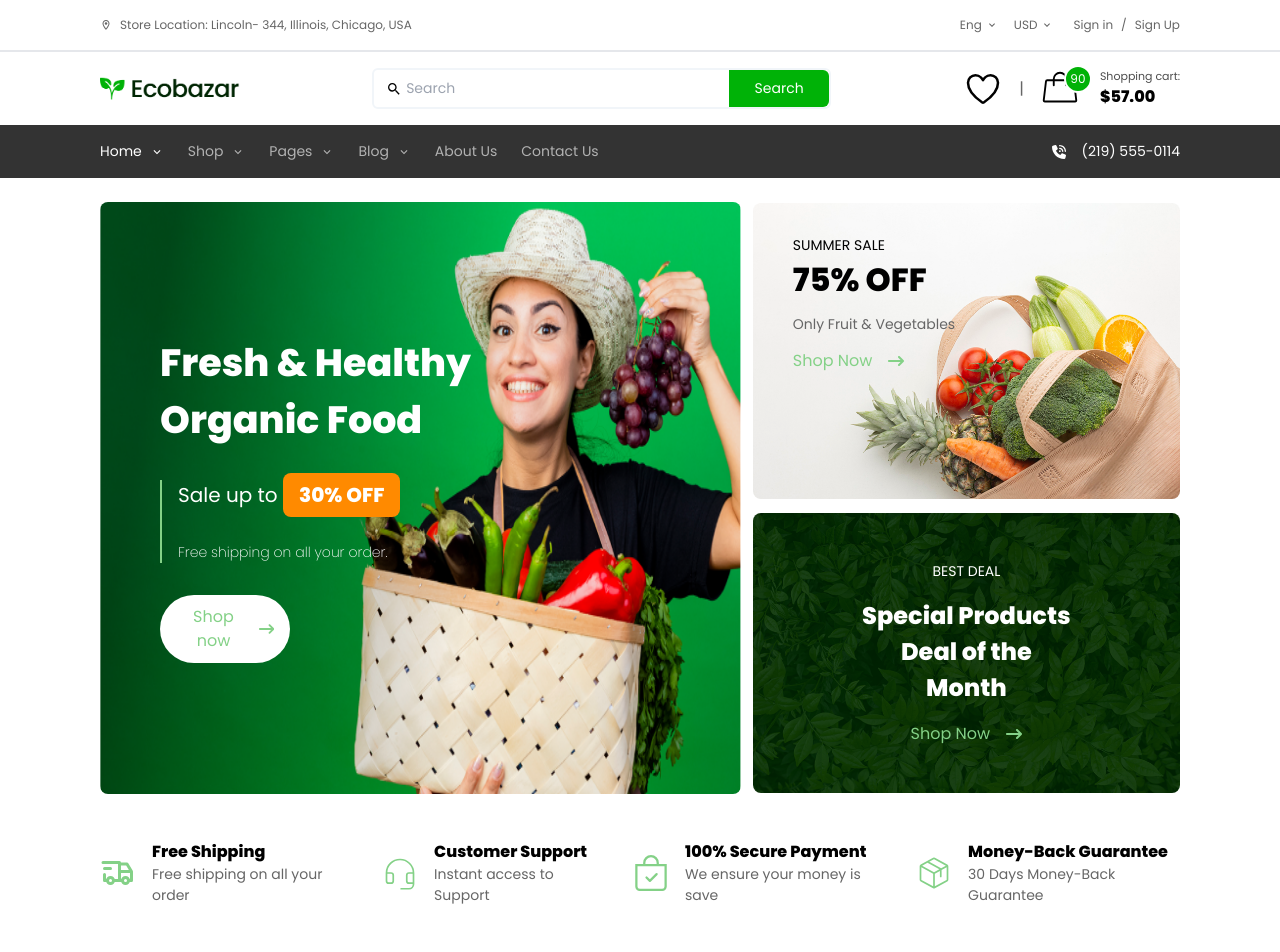
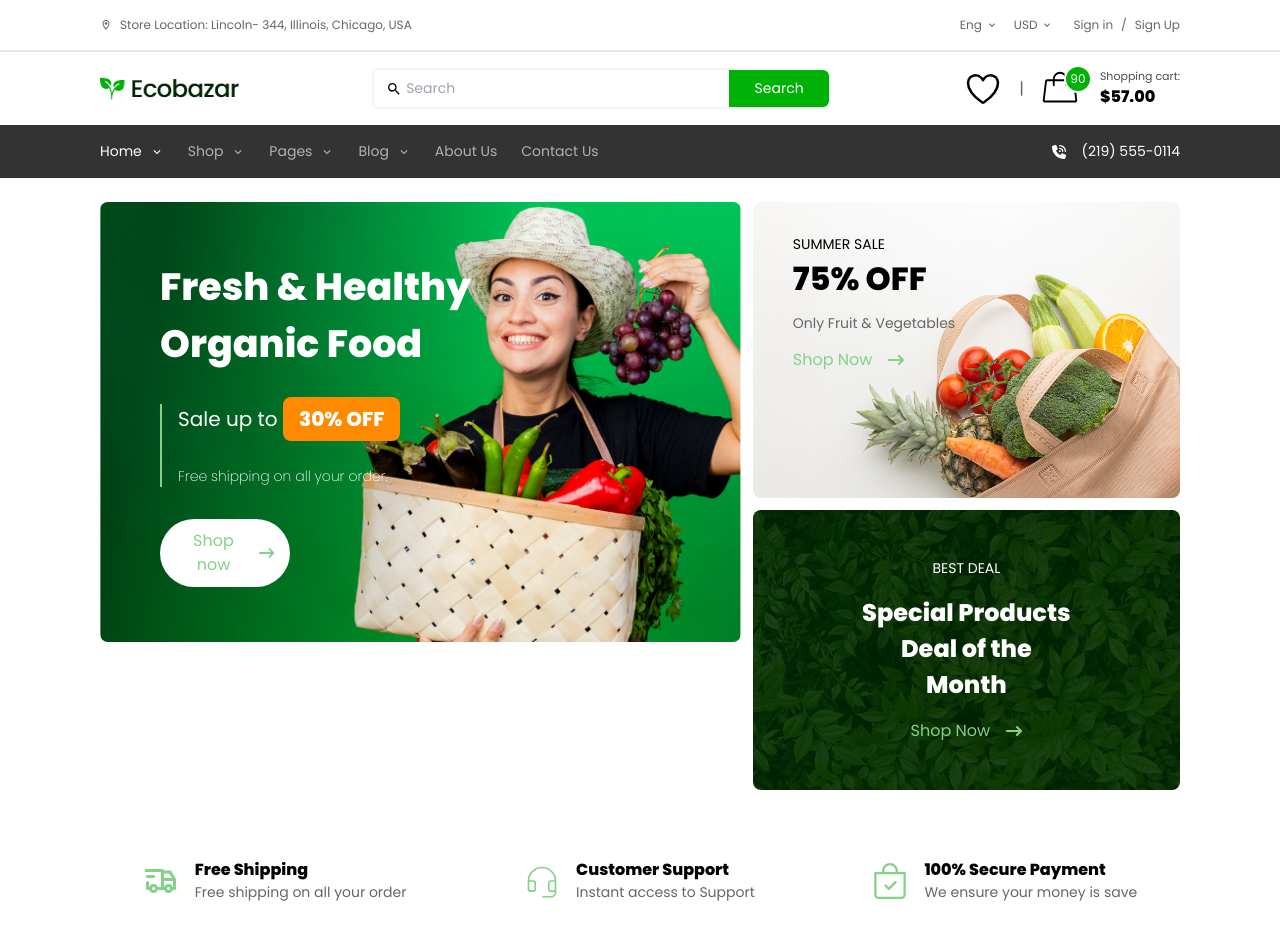
Before and after one commit to KodeNinj/Ecobazar, a Next.js app: page / in a window 1280 px wide. Shown: the top 952 px of the page. Built offline with nearby package versions, Linux system fonts and the light colour scheme.

Commit message:
updated the responsieness of the hero

```diff
--- a/src/app/page.tsx
+++ b/src/app/page.tsx
@@ -4,9 +4,9 @@ import React from "react";
 import Data from "@/Data";
 const page = () => {
 	return (
-		<div className="w-full">
+		<div className="w-full min-h-[100vh]">
 			<Hero />
-			<ValuesPanel  />
+			<ValuesPanel />
 		</div>
 	);
 };
--- a/src/components/Hero/index.tsx
+++ b/src/components/Hero/index.tsx
@@ -5,12 +5,13 @@ import bg1 from "../../Assets/bg2.png";
 import bg2 from "../../Assets/bg3.png";
 import { FaArrowRightLong } from "react-icons/fa6";
 import NavBar from "../NavBar";
+import ValuesPanel from "../ValuesPanel";
 
 const Hero = () => {
 	return (
-		<div className="w-full h-screen">
+		<div className="w-full PB-[40px] block">
 			<NavBar />
-			<div className="heroImg flex lg:flex-row flex-col h-[80vh] lg:px-[100px]  lg:py-[24px] lg:gap-3">
+			<div className="heroImg flex lg:flex-row flex-col min-h-[80vh] lg:px-[100px]  lg:py-[24px] lg:gap-3">
 				<div className="left lg:w-[60vw]  h-full relative">
 					<Image
 						src={bg}
@@ -38,6 +39,7 @@ const Hero = () => {
 						</button>
 					</div>
 				</div>
+				{/* End of the left hero box */}
 				<div className="right lg:w-[40vw]  w-full gap-3 h-full flex  flex-col  justify-around">
 					{/* Summer sales - second box */}
 					<div className="summer relative">
@@ -46,7 +48,7 @@ const Hero = () => {
 							alt="hero img 1"
 							className="h-[37vh] w-full object-cover  lg:rounded-lg "
 						/>
-						<div className="text absolute lg:left-[16px] z-10 top-[32px] px-[24px] ">
+						<div className="text absolute lg:left-[16px] z-1 top-[32px] px-[24px] ">
 							<p className="md:text-[14px] text-[10px]">SUMMER SALE</p>
 							<h3 className="md:text-[32px] text-[24px] font-bold mb-[10px]">
 								75% OFF
@@ -70,7 +72,7 @@ const Hero = () => {
 						<Image
 							src={bg2}
 							alt="hero img 1"
-							className="h-[35vh] w-full object-cover lg:rounded-lg"
+							className="h-[35vh] w-full object-cover lg:rounded-lg "
 						/>
 						<div className="text absolute z-10 top-0 text-white flex flex-col items-center justify-center h-full w-full">
 							<p className="lg:text-[14px] md:text-[12px] text-[10px] ">
--- a/src/components/ValuesPanel/index.tsx
+++ b/src/components/ValuesPanel/index.tsx
@@ -5,8 +5,8 @@ import { BsBagCheck } from "react-icons/bs";
 
 const ValuesPanel = () => {
 	return (
-		<section className="flex justify-around gap-[32px] items-center px-[100px] py-[40px]">
-			<div className="box flex items-center gap-[16px] ">
+		<section className="flex md:justify-around justify-between gap-[32px] items-center lg:px-[100px] md:px-[40px] px-[20px]  py-[40px] flex-wrap ">
+			<div className="box mb-[20px] flex items-center gap-[16px] ">
 				<div className="icon">
 					<TbTruckDelivery
 						size={36}
@@ -20,7 +20,7 @@ const ValuesPanel = () => {
 					</p>
 				</div>
 			</div>
-			<div className="box flex items-center gap-[16px] ">
+			<div className="box mb-[20px] flex items-center gap-[16px] ">
 				<div className="icon">
 					<PiHeadsetLight
 						size={36}
@@ -34,7 +34,7 @@ const ValuesPanel = () => {
 					</p>
 				</div>
 			</div>
-			<div className="box flex items-center gap-[16px] ">
+			<div className="box mb-[20px] flex items-center gap-[16px] ">
 				<div className="icon">
 					<BsBagCheck
 						size={36}
@@ -48,7 +48,7 @@ const ValuesPanel = () => {
 					</p>
 				</div>
 			</div>
-			<div className="box flex items-center gap-[16px] ">
+			<div className="box mb-[20px] flex items-center gap-[16px] ">
 				<div className="icon">
 					<PiPackageLight
 						size={36}
```
